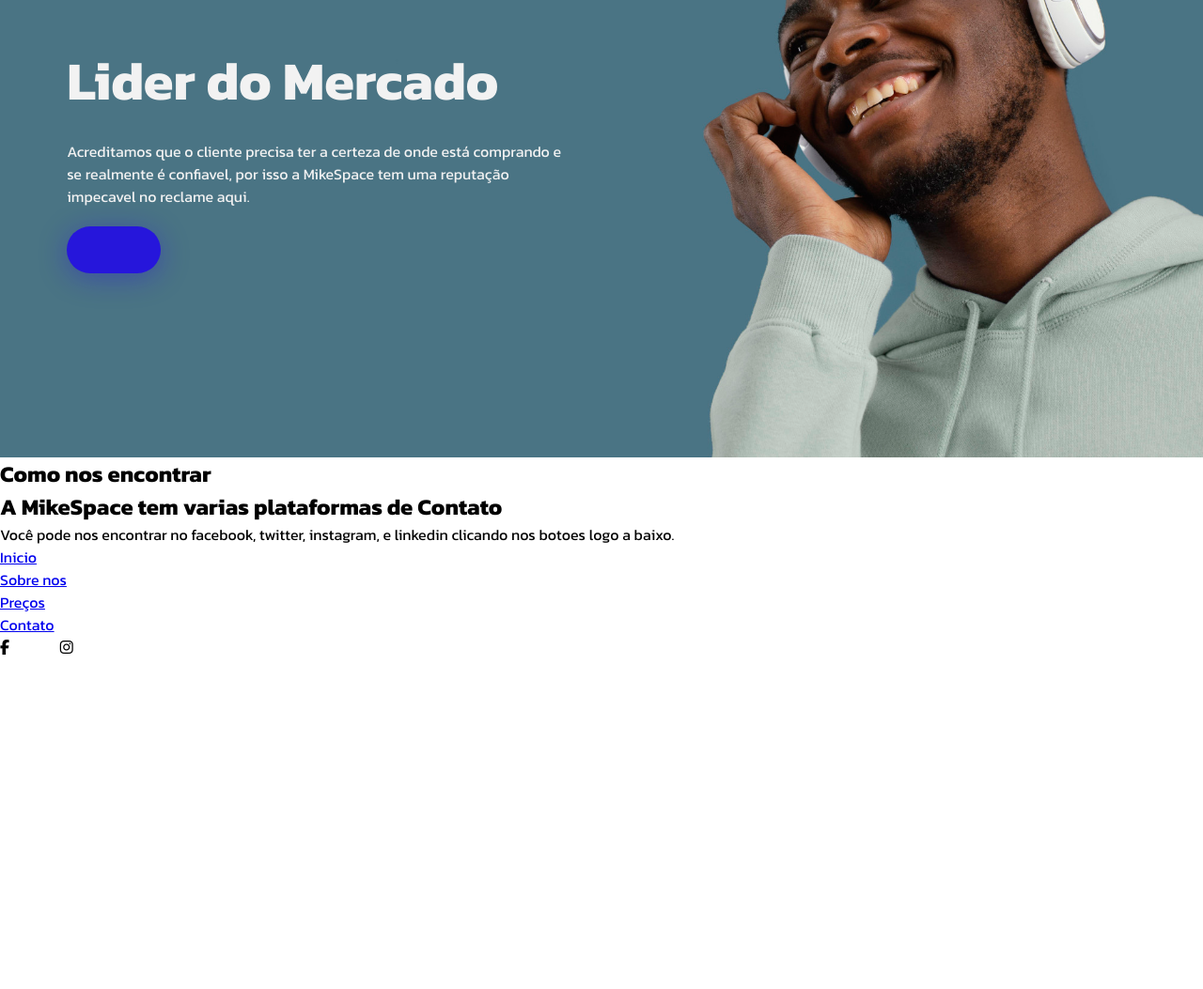
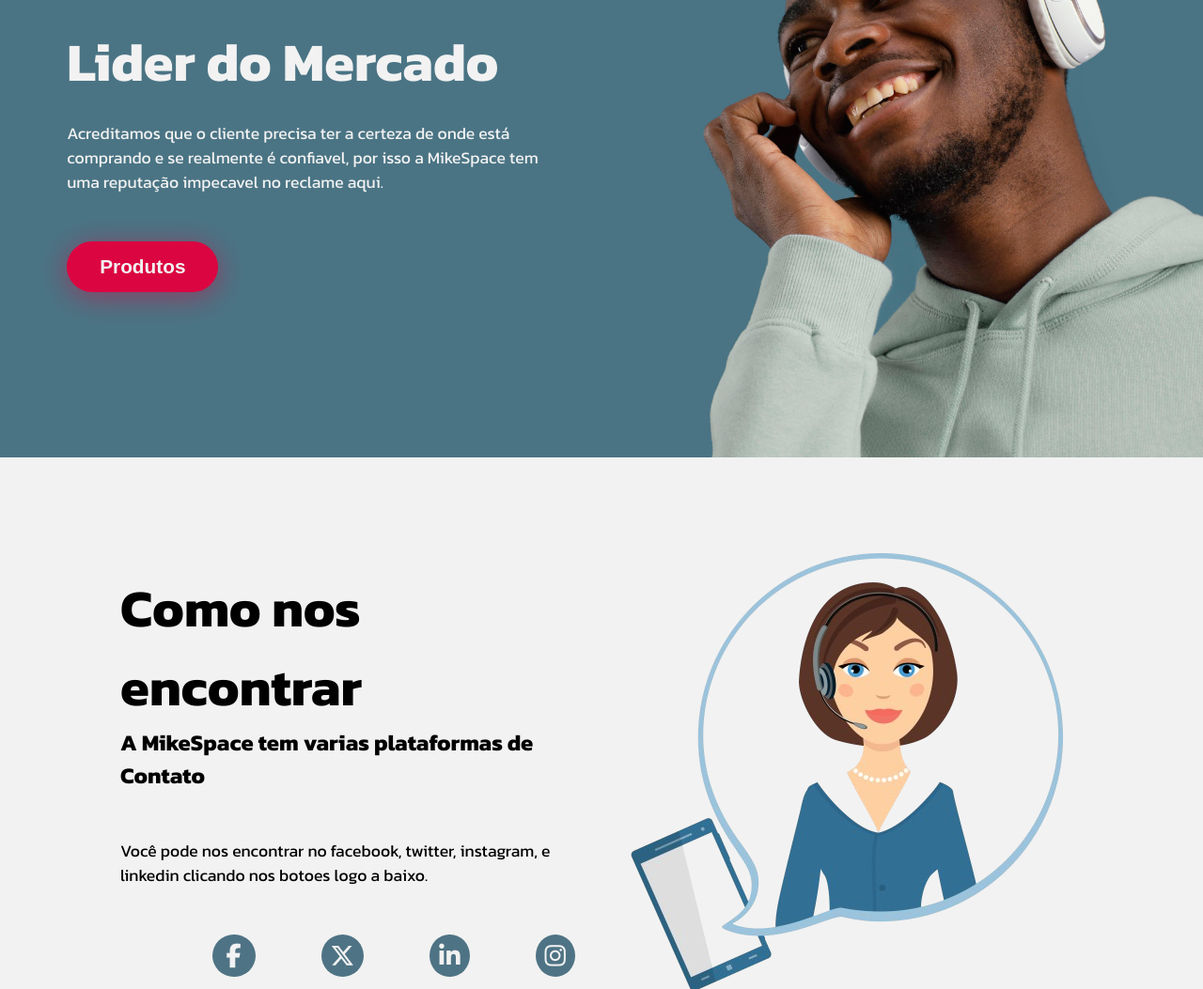
Before and after one commit to MikeDEV2022/projectus-vendatis, a plain HTML site: page index.html in a window 1280 px wide. Shown: the part 1747-2800 px from the top of the page at 94% size. Before the commit the page ends 2448 px from the top, so only its background shows below. Drawn offline with Linux system fonts and the light colour scheme.

Commit message:
att final

```diff
--- a/estilos/style.css
+++ b/estilos/style.css
@@ -23,7 +23,7 @@ body{
     box-shadow: 0px 1px 5px rgba(0, 0, 0, 0.548);
 }
 .header-container img{
-    width: 12vw;
+    width: 12%;
     padding-left: 60px;
 }
 .icons{
@@ -31,20 +31,20 @@ body{
     font-size: 1.6em;
     margin-right: 8vw;
 }
-.fa-facebook-f{
+.icons > .fa-facebook-f{
     padding-right: 50px;
 }
-.fa-facebook-f:hover{
+.icons > .fa-facebook-f:hover{
     color: var(--cor1);
     cursor: pointer;
     transition: .5s;
 }
-.fa-instagram:hover{
+.icons > .fa-instagram:hover{
     color: var(--cor5);
     cursor: pointer;
     transition: .5s;
 }
-nav > a{
+.nav-list a{
     font-size: 0.9em;
     text-decoration: none;
     font-weight: bold;
@@ -52,8 +52,9 @@ nav > a{
     padding-left: 20px;
     text-transform: uppercase;
 }
-nav a:hover{
+.nav-list a:hover{
     color: #DB0541;
+    text-decoration: underline;
     transition: .5s;
 }
 .apresentation{
@@ -72,6 +73,7 @@ nav a:hover{
     color: var(--cor2);
     font-weight: bolder;
     font-size: 5vw;
+    text-align: left;
 }
 .tex-container p{
     font-weight: bold;
@@ -82,13 +84,13 @@ nav a:hover{
 }
 .button{
     border: none;
-    background-color: var(--cor4);
-    padding: 25px 50px;
+    background-color: var(--cor5);
+    padding: 15px 35px;
     border-radius: 50px;
     color: var(--cor2);
     font-size: 1.3em;
     font-weight: bold;
-    box-shadow: 0 5px 30px #2616db67;
+    box-shadow: 0 5px 30px #db05427c;
 }
 .button:hover{
     cursor: pointer;
@@ -106,10 +108,10 @@ nav a:hover{
     padding: 5vh 11vw;
 }
 .text-about{
-    width: 50vw;
+    width: 50%;
 }
 .container-smartwatch{
-    width: 50vw;
+    width: 50%;
 }
 .text-about h1{
     font-weight: bold;
@@ -118,6 +120,7 @@ nav a:hover{
 .text-about p{
     padding: 20px 0px;
     font-size: 1.3em;
+    line-height: 1.2em;
 }
 .text-about button{
     margin-top: 20px;
@@ -141,4 +144,75 @@ nav a:hover{
 }
 .text-background-img-section p{
     padding: 20px 0px;
+    line-height: 26px;
+    font-size: 1.1em
 }
+.text-background-img-section button{
+    margin-top: 30px;
+}
+.contact{
+    display: flex;
+    flex-direction: row;
+    align-items: center;
+    height: 80vh;
+    background-color: var(--cor2);
+    padding: 2vh 10vw;
+    gap: 40px;
+}
+.contact-text{
+    width: 50%;
+}
+.contact-text h1{
+    font-size: 3.5em;
+}
+.contact-text p{
+    padding: 50px 0px;
+    line-height: 26px;
+    font-size: 1.1em
+}
+.icons-text{
+    display: flex;
+    align-items: center;
+}
+.icons-text{
+    display: flex;
+    flex-direction: row;
+    justify-content: flex-end;
+    gap: 70px;
+    font-size: 1.6em;
+}
+.icons-text i{
+    background-color: var(--cor1);
+    padding: 10px;
+    border-radius: 50%;
+    color: var(--cor2);
+}
+.icons-text > .fa-facebook-f{
+    padding: 10px 15px;
+}
+.icons-text:hover{
+    cursor: pointer;
+}
+footer{
+    display: flex;
+    justify-content: space-between;
+    align-items: center;
+    padding: 0px 12vw;
+    height: 15vh;
+    background-color: var(--cor5);
+}
+.navi a{
+    font-size: 0.9em;
+    text-decoration: none;
+    font-weight: bold;
+    color: var(--cor2);
+    padding-left: 20px;
+    text-transform: uppercase;
+}
+.icons-footer{
+    font-size: 1.9em;
+}
+.icons-footer i{
+    padding-left: 20px;
+    color: var(--cor2);
+}
--- a/index.html
+++ b/index.html
@@ -10,7 +10,7 @@
 <body>
     <header class="header-container">
         <img src="imagens/mike-logo.png" alt="logo">
-        <nav>
+        <nav class="nav-list">
             <a href="#">Inicio</a>
             <a href="#">Sobre nos</a>
             <a href="#">Preços</a>
@@ -47,7 +47,7 @@
             <div class="text-background-img-section">
                 <h1>Lider do Mercado</h1>
                 <p>Acreditamos que o cliente precisa ter a certeza de onde está comprando e se realmente é confiavel, por isso a MikeSpace tem uma reputação impecavel no reclame aqui.</p>
-                <button class="button"></button>
+                <button class="button">Produtos</button>
             </div>
         </section>
         <section class="contact">
@@ -55,18 +55,25 @@
                 <h1>Como nos encontrar</h1>
                 <h2>A MikeSpace tem varias plataformas de Contato</h2>
                 <p>Você pode nos encontrar no facebook, twitter, instagram, e linkedin clicando nos botoes logo a baixo.</p>
+                <div class="icons-text">
+                    <i class="fa-brands fa-facebook-f icon-face"></i>
+                    <i class="fa-brands fa-x-twitter"></i>
+                    <i class="fa-brands fa-linkedin-in"></i>
+                    <i class="fa-brands fa-instagram"></i>
+                </div>
+            </div>
+            <div class="contact-img">
+                <img src="imagens/contato.png" alt="contact">
             </div>
         </section>
     </main>
     <footer>
-        <div class="nav-footer">
-            <ul>
-                <li><a href="#">Inicio</a></li>
-                <li><a href="#">Sobre nos</a></li>
-                <li><a href="#">Preços</a></li>
-                <li><a href="#">Contato</a></li>
-            </ul>
-        </div>
+        <nav class="navi">
+            <a href="#">Inicio</a>
+            <a href="#">Sobre nos</a>
+            <a href="#">Preços</a>
+            <a href="#">Contato</a>
+        </nav>
         <div class="icons-footer">
             <i class="fa-brands fa-facebook-f"></i>
             <i class="fa-brands fa-instagram"></i>
```
Also changed, not shown: imagens/contato.png (added).
